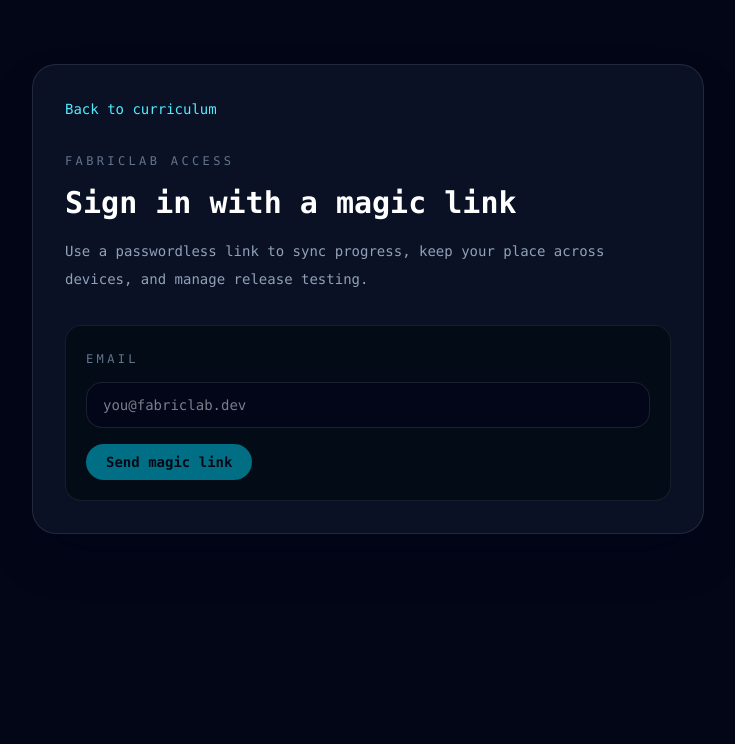
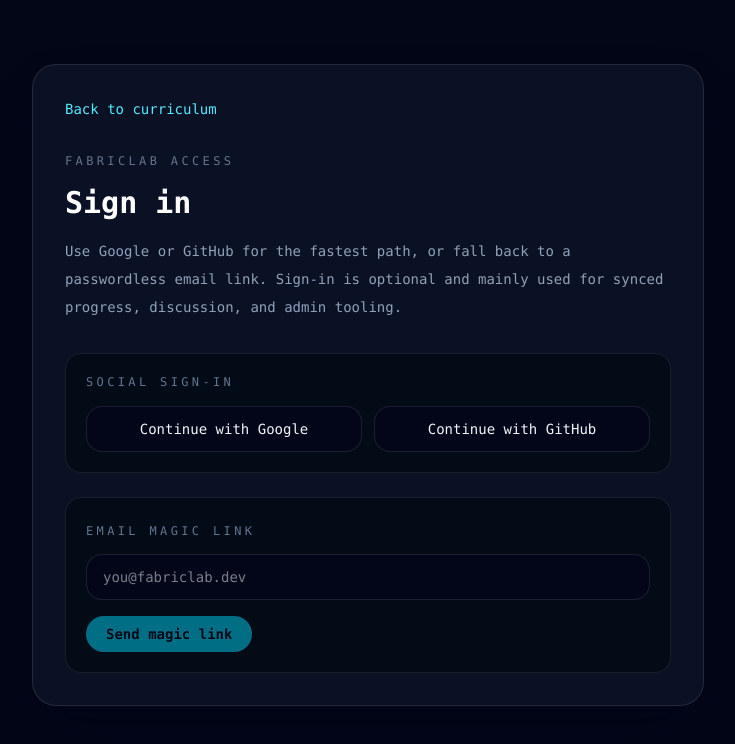
Before and after one commit to g-arjuna/fabriclab, a Next.js app in the folder apps/web/: page /login in a window 1280 px wide. Shown: the top 744 px of the page, without its empty margins (272-1007 px from the left). Built offline with nearby package versions, Linux system fonts and the light colour scheme; no server answers.

Commit message:
Add optional social sign-in providers

```diff
--- a/apps/web/app/login/page.tsx
+++ b/apps/web/app/login/page.tsx
@@ -2,17 +2,45 @@
 
 import { useMemo, useState } from "react";
 import Link from "next/link";
+import type { Provider } from "@supabase/supabase-js";
 
 import { useAuth } from "@/components/auth/AuthProvider";
 import { getBrowserSupabaseClient } from "@/lib/supabase/client";
-import { getPublicSupabaseEnv } from "@/lib/supabase/env";
+import { getEnabledSocialAuthProviders, getPublicSupabaseEnv } from "@/lib/supabase/env";
+
+const socialProviderLabels: Partial<Record<Provider, string>> = {
+  apple: "Apple",
+  azure: "Azure",
+  bitbucket: "Bitbucket",
+  discord: "Discord",
+  facebook: "Facebook",
+  figma: "Figma",
+  github: "GitHub",
+  gitlab: "GitLab",
+  google: "Google",
+  kakao: "Kakao",
+  keycloak: "Keycloak",
+  linkedin: "LinkedIn",
+  linkedin_oidc: "LinkedIn",
+  notion: "Notion",
+  slack: "Slack",
+  slack_oidc: "Slack",
+  spotify: "Spotify",
+  twitch: "Twitch",
+  twitter: "Twitter/X",
+  workos: "WorkOS",
+  zoom: "Zoom",
+  fly: "Fly.io",
+};
 
 export default function LoginPage() {
   const { user, enabled } = useAuth();
   const env = useMemo(() => getPublicSupabaseEnv(), []);
+  const socialProviders = useMemo(() => getEnabledSocialAuthProviders(), []);
   const [email, setEmail] = useState("");
   const [status, setStatus] = useState<string | null>(null);
   const [submitting, setSubmitting] = useState(false);
+  const [oauthSubmitting, setOauthSubmitting] = useState<Provider | null>(null);
 
   if (!enabled) {
     return (
@@ -40,16 +68,59 @@
         </Link>
         <p className="mt-8 text-xs uppercase tracking-[0.28em] text-slate-500">FabricLab access</p>
         <h1 className="mt-4 text-3xl font-semibold text-white">
-          {user ? "You're already signed in" : "Sign in with a magic link"}
+          {user ? "You're already signed in" : "Sign in"}
         </h1>
         <p className="mt-4 text-sm leading-7 text-slate-400">
-          Use a passwordless link to sync progress, keep your place across devices, and manage release testing.
+          Use Google or GitHub for the fastest path, or fall back to a passwordless email link.
+          Sign-in is optional and mainly used for synced progress, discussion, and admin tooling.
         </p>
 
         {!user && (
-          <div className="mt-8 rounded-2xl border border-white/8 bg-[#020b16] p-5">
+          <div className="mt-8 space-y-6">
+            {socialProviders.length > 0 ? (
+              <div className="rounded-2xl border border-white/8 bg-[#020b16] p-5">
+                <p className="text-xs uppercase tracking-[0.28em] text-slate-500">Social sign-in</p>
+                <div className="mt-4 grid gap-3 sm:grid-cols-2">
+                  {socialProviders.map((provider) => (
+                    <button
+                      key={provider}
+                      type="button"
+                      disabled={oauthSubmitting !== null}
+                      onClick={async () => {
+                        const client = getBrowserSupabaseClient();
+                        if (!client || !env) {
+                          return;
+                        }
+
+                        setOauthSubmitting(provider);
+                        setStatus(null);
+
+                        const { error } = await client.auth.signInWithOAuth({
+                          provider,
+                          options: {
+                            redirectTo: `${env.appUrl}/auth/callback`,
+                          },
+                        });
+
+                        if (error) {
+                          setOauthSubmitting(null);
+                          setStatus(error.message);
+                        }
+                      }}
+                      className="rounded-2xl border border-white/10 bg-slate-950 px-4 py-3 text-sm font-medium text-slate-100 transition hover:border-cyan-500/40 hover:text-white disabled:cursor-not-allowed disabled:opacity-50"
+                    >
+                      {oauthSubmitting === provider
+                        ? `Redirecting to ${socialProviderLabels[provider] ?? provider}...`
+                        : `Continue with ${socialProviderLabels[provider] ?? provider}`}
+                    </button>
+                  ))}
+                </div>
+              </div>
+            ) : null}
+
+            <div className="rounded-2xl border border-white/8 bg-[#020b16] p-5">
               <label htmlFor="email" className="text-xs uppercase tracking-[0.28em] text-slate-500">
-              Email
+                Email magic link
               </label>
               <input
                 id="email"
@@ -61,7 +132,7 @@
               />
               <button
                 type="button"
-              disabled={!email || submitting}
+                disabled={!email || submitting || oauthSubmitting !== null}
                 onClick={async () => {
                   const client = getBrowserSupabaseClient();
                   if (!client || !env) {
@@ -90,6 +161,7 @@
                 {submitting ? "Sending..." : "Send magic link"}
               </button>
             </div>
+          </div>
         )}
 
         {status ? (
--- a/apps/web/lib/supabase/env.ts
+++ b/apps/web/lib/supabase/env.ts
@@ -3,6 +3,8 @@
   anonKey: string;
   appUrl: string;
 };
+
+export type SocialAuthProvider = "google" | "github";
 
 type AdminSupabaseEnv = PublicSupabaseEnv & {
   serviceRoleKey: string;
@@ -40,6 +42,18 @@
   };
 }
 
+export function getEnabledSocialAuthProviders(): SocialAuthProvider[] {
+  const raw = (process.env.NEXT_PUBLIC_SOCIAL_AUTH_PROVIDERS ?? "").trim();
+  if (!raw) {
+    return [];
+  }
+
+  return raw
+    .split(",")
+    .map((value) => value.trim().toLowerCase())
+    .filter((value): value is SocialAuthProvider => value === "google" || value === "github");
+}
+
 export function getAdminSupabaseEnv(): AdminSupabaseEnv | null {
   const publicEnv = getPublicSupabaseEnv();
   const serviceRoleKey = process.env.SUPABASE_SERVICE_ROLE_KEY?.trim();
```
Also changed, not shown: 2 other files (tests, documents, lock files or other folders). Lines whose indentation alone changed are shown as unchanged.
